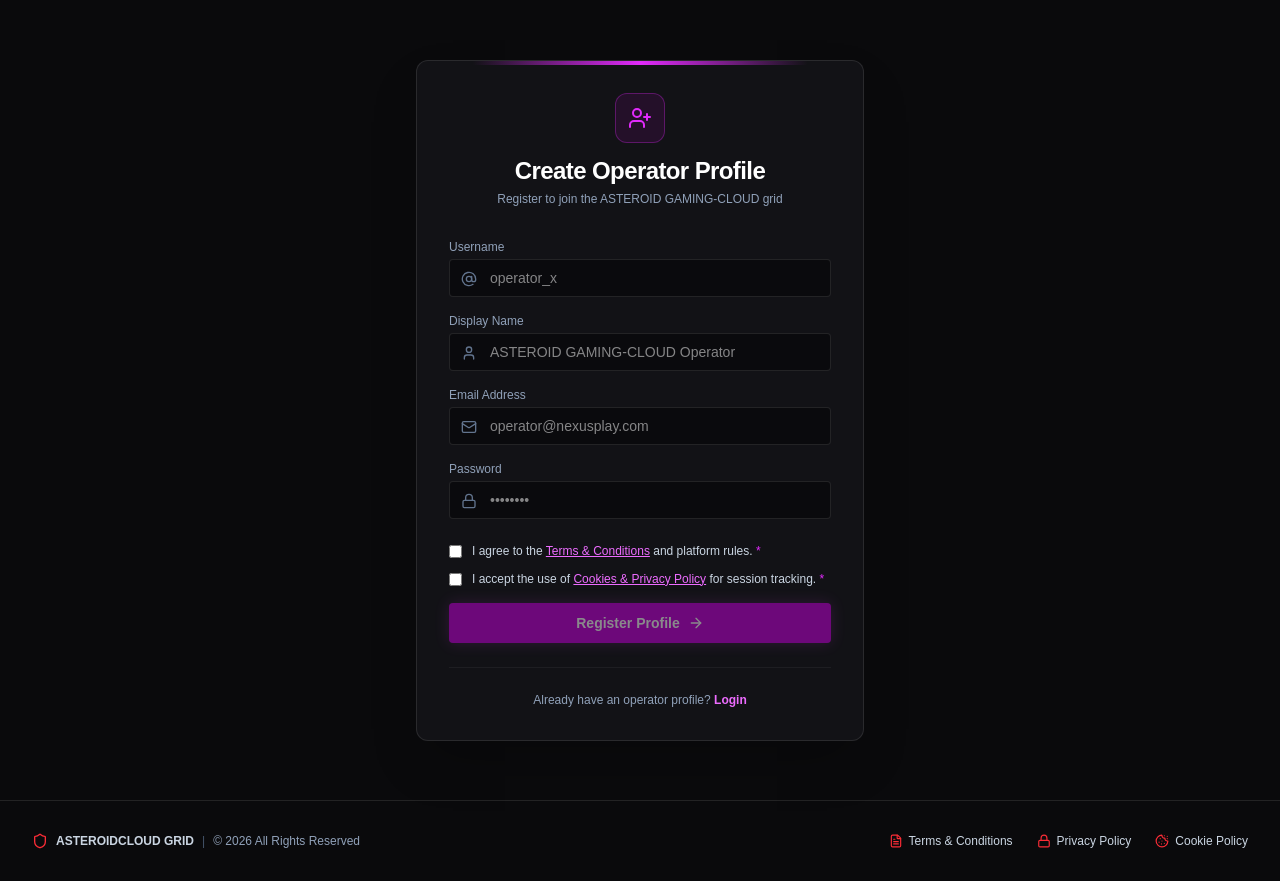
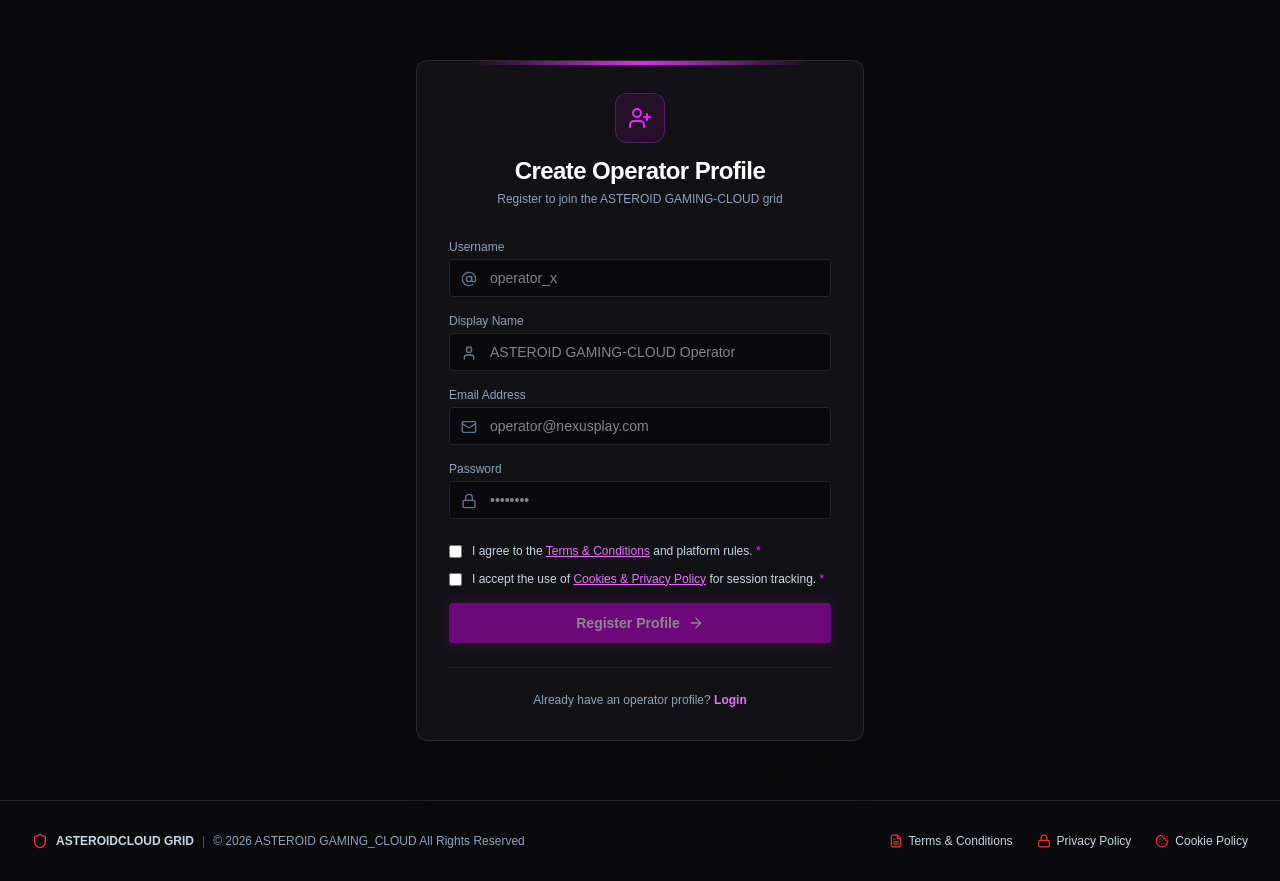
Before and after one commit to JainTeerthYatri/NEXUS-PLAY, a Next.js app: page /auth/signup in a window 1280 px wide. Built offline with nearby package versions, Linux system fonts and the light colour scheme.

Commit message:
Update Footer.tsx

```diff
--- a/components/Footer.tsx
+++ b/components/Footer.tsx
@@ -10,7 +10,7 @@
           <Shield className="w-4 h-4 text-red-500" />
           <span className="text-slate-300 font-bold">ASTEROIDCLOUD GRID</span>
           <span className="text-slate-600">|</span>
-          <span>© 2026 All Rights Reserved</span>
+          <span>© 2026 ASTEROID GAMING_CLOUD All Rights Reserved</span>
         </div>
 
         <div className="flex flex-wrap items-center justify-center gap-6 text-slate-300">
```
